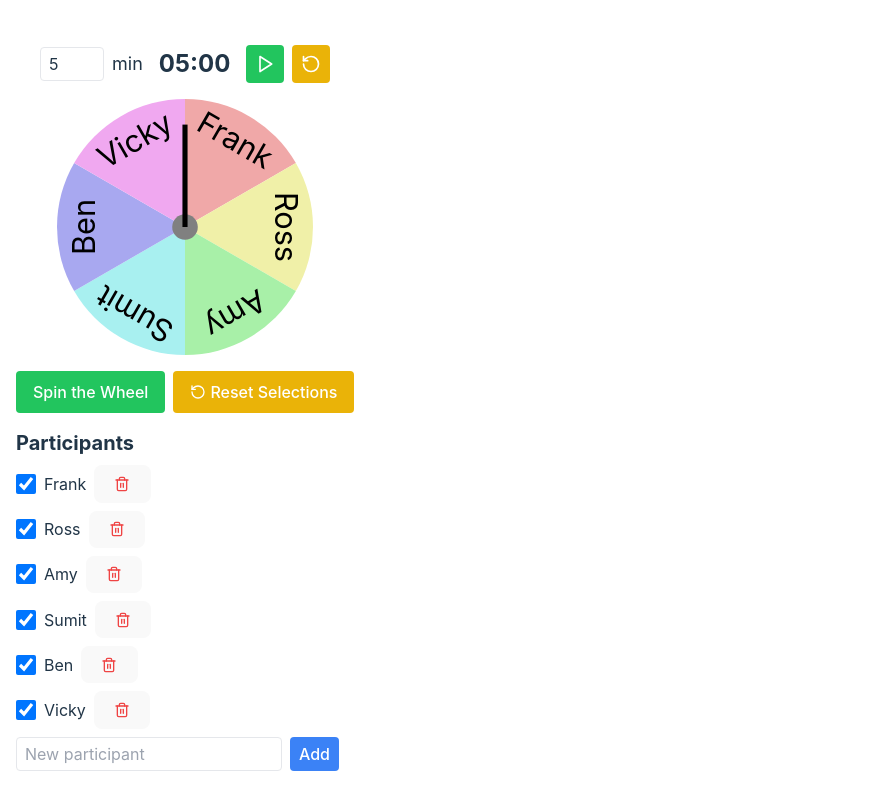
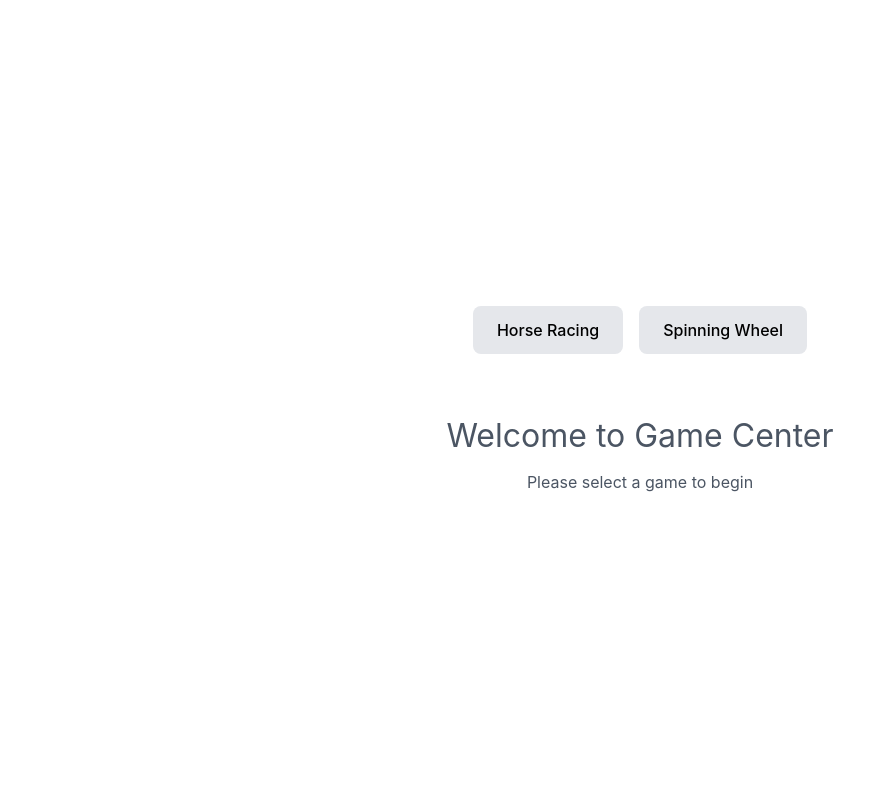
Before and after one commit to runninghare/horse-racing, a React (Vite) app: page / in a window 1280 px wide. Shown: the whole page, without its empty margins (0-880 px from the left). Built offline with nearby package versions, Linux system fonts and the light colour scheme.

Commit message:
Fix wheel and export participants as constant.

```diff
--- a/src/HorseRacing.tsx
+++ b/src/HorseRacing.tsx
@@ -1,5 +1,6 @@
 import { useState, useEffect } from 'react'
 import './HorseRacing.css'
+import { PARTICIPANTS } from './constants/participants.constant'
 
 interface Horse {
   name: string;
@@ -46,12 +47,7 @@ const Horse = ({ name, color, progress, finished }: HorseProps) => (
 );
 
 function HorseRacing() {
-  const horses: Horse[] = [
-    { name: 'Amy', color: '#F59E0B' },     // Yellow
-    { name: 'Elmer', color: '#10B981' },  // Green
-    { name: 'Frank', color: '#EF4444' },  // Red
-    { name: 'Ross', color: '#3B82F6' },   // Blue
-  ];
+  const horses: Horse[] = PARTICIPANTS;
 
   const [isRacing, setIsRacing] = useState<boolean>(false);
   const [progress, setProgress] = useState<number[]>(horses.map(() => 0));
--- a/src/SpinningWheel.tsx
+++ b/src/SpinningWheel.tsx
@@ -1,5 +1,6 @@
 import React, { useState, useRef, useEffect } from 'react';
 import { Trash2, RotateCcw, Play, Pause } from 'lucide-react';
+import { PARTICIPANTS } from './constants/participants.constant'
 
 const Confetti = ({ isActive }) => {
   if (!isActive) return null;
@@ -28,14 +29,7 @@ const Confetti = ({ isActive }) => {
 
 const SpinningWheel = () => {
   // ... [Previous state declarations remain the same until showConfetti]
-  const [participants, setParticipants] = useState([
-    { name: 'Frank', present: true, selected: false },
-    { name: 'Ross', present: true, selected: false },
-    { name: 'Amy', present: true, selected: false },
-    { name: 'Sumit', present: true, selected: false },
-    { name: 'Ben', present: true, selected: false },
-    { name: 'Vicky', present: true, selected: false }
-  ]);
+  const [participants, setParticipants] = useState(PARTICIPANTS);
   const [rotation, setRotation] = useState(0);
   const [spinning, setSpinning] = useState(false);
   const [newParticipant, setNewParticipant] = useState('');
--- /dev/null
+++ b/src/constants/participants.constant.ts
@@ -0,0 +1,8 @@
+
+export const PARTICIPANTS = [
+    { name: 'Frank', present: true, selected: false, color: '#EF4444' },
+    { name: 'Ross', present: true, selected: false, color: '#3B82F6' },
+    { name: 'Amy', present: true, selected: false, color: '#F59E0B' },
+    { name: 'Sumit', present: true, selected: false, color: '#10B981' },
+    { name: 'Elmer', present: true, selected: false, color: '#10B981' }
+]
--- a/src/main.tsx
+++ b/src/main.tsx
@@ -1,11 +1,11 @@
 import { StrictMode } from 'react'
 import { createRoot } from 'react-dom/client'
 import './index.css'
-// import App from './App.tsx'
-import SpinningWheel from './SpinningWheel.tsx'
+import App from './App.tsx'
+// import SpinningWheel from './SpinningWheel.tsx'
 
 createRoot(document.getElementById('root')!).render(
   <StrictMode>
-    <SpinningWheel />
+    <App />
   </StrictMode>,
 )
```
